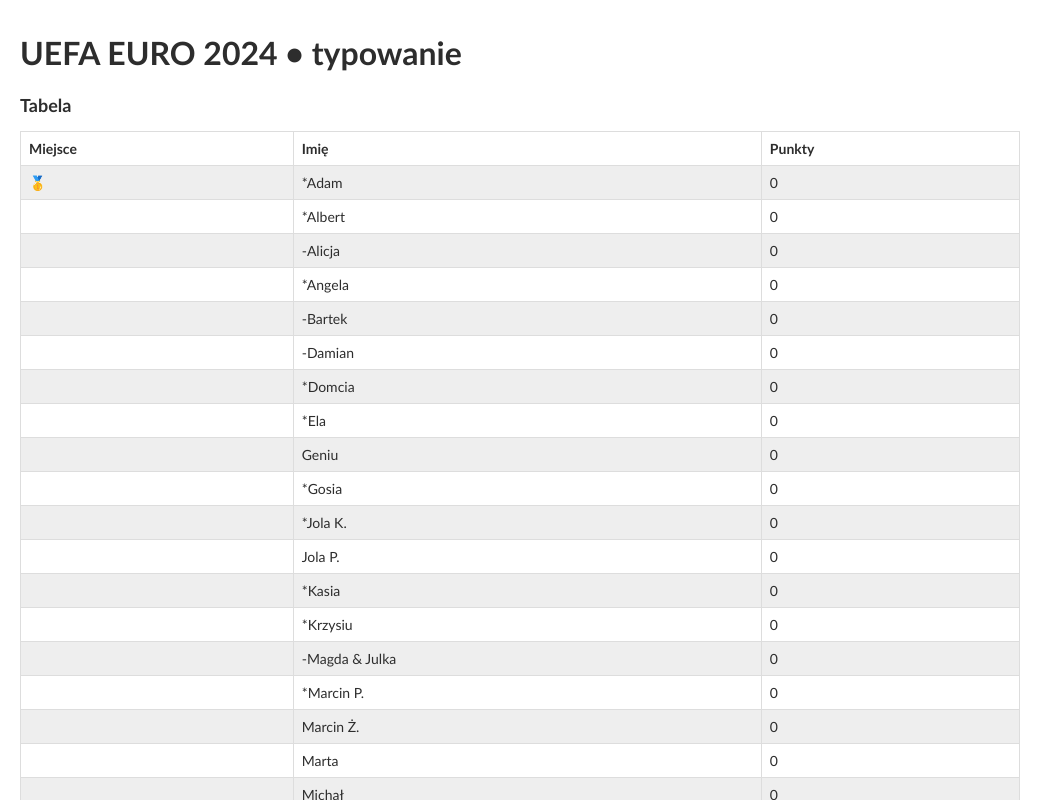
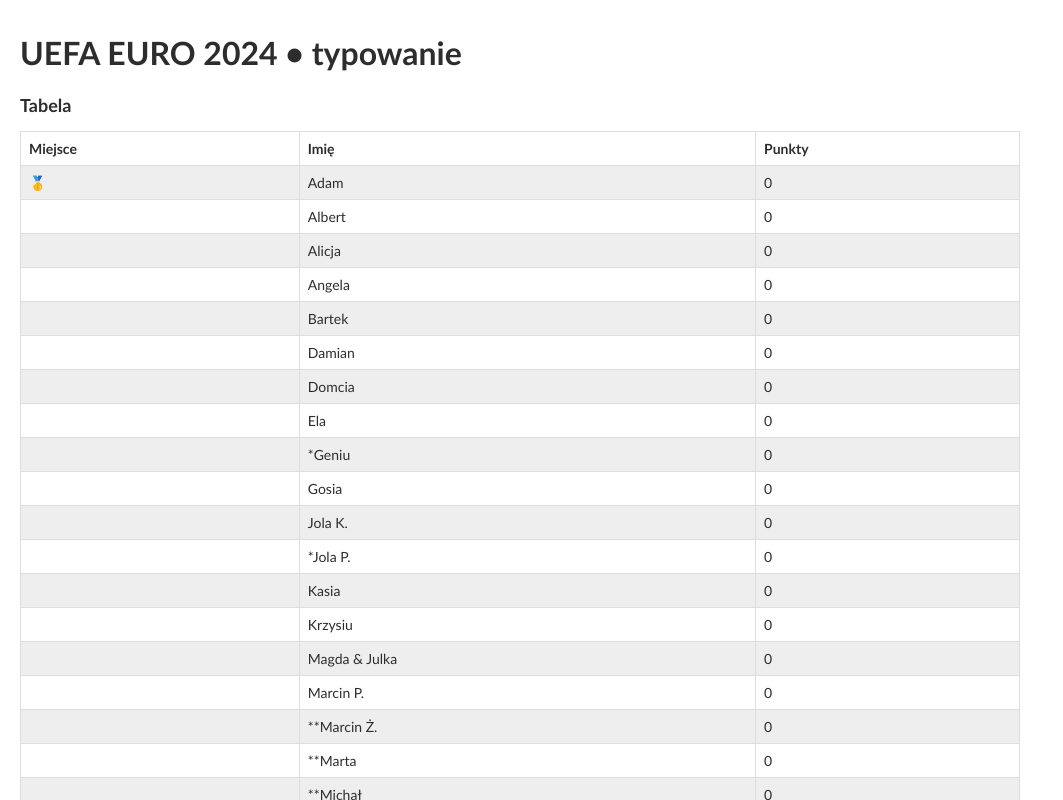
Before and after one commit to bartekstrach/2024, a React (Vite) app: page / in a window 1280 px wide. Shown: the top 800 px of the page, without its empty margins (0-1063 px from the left). Built offline with nearby package versions, Linux system fonts and the light colour scheme.

Commit message:
feat: edit participants

```diff
--- a/public/index.html
+++ b/public/index.html
@@ -12,7 +12,7 @@
     <meta name="viewport" content="width=device-width, initial-scale=1.0" />
     <link rel="icon" type="image/x-icon" href="/2024/assets/favicon.xyLO58UW.ico" />
     <title>UEFA EURO 2024 • typowanie</title>
-    <script type="module" crossorigin src="/2024/scripts/index.DiBjezM8.js"></script>
+    <script type="module" crossorigin src="/2024/scripts/index.Dxe3uQxR.js"></script>
     <link rel="stylesheet" crossorigin href="/2024/assets/index.UWRUB0yu.css">
   </head>
   <body>
--- a/src/enums/participant.ts
+++ b/src/enums/participant.ts
@@ -1,23 +1,23 @@
 export enum PARTICIPANT {
-  ADAM = "*Adam",
-  ALBERT = "*Albert",
-  ALICJA = "-Alicja",
-  ANGELA = "*Angela",
-  BARTEK = "-Bartek",
-  DAMIAN = "-Damian",
-  DOMCIA = "*Domcia",
-  ELA = "*Ela",
-  GENIU = "Geniu",
-  GOSIA = "*Gosia",
-  JOLA_K = "*Jola K.",
-  JOLA_P = "Jola P.",
-  KASIA = "*Kasia",
-  KRZYSIU = "*Krzysiu",
-  MAGDA = "-Magda & Julka",
-  MARCIN_P = "*Marcin P.",
-  MARCIN_Z = "Marcin Ż.",
-  MARTA = "Marta",
-  MICHAL = "Michał",
-  RYSIU = "*Rysiu",
-  TOMEK = "-Tomek",
+  ADAM = "Adam",
+  ALBERT = "Albert",
+  ALICJA = "Alicja",
+  ANGELA = "Angela",
+  BARTEK = "Bartek",
+  DAMIAN = "Damian",
+  DOMCIA = "Domcia",
+  ELA = "Ela",
+  GENIU = "*Geniu",
+  GOSIA = "Gosia",
+  JOLA_K = "Jola K.",
+  JOLA_P = "*Jola P.",
+  KASIA = "Kasia",
+  KRZYSIU = "Krzysiu",
+  MAGDA = "Magda & Julka",
+  MARCIN_P = "Marcin P.",
+  MARCIN_Z = "**Marcin Ż.",
+  MARTA = "**Marta",
+  MICHAL = "**Michał",
+  RYSIU = "Rysiu",
+  TOMEK = "Tomek",
 }
```
Also changed, not shown: public/scripts/index.Dxe3uQxR.js.
